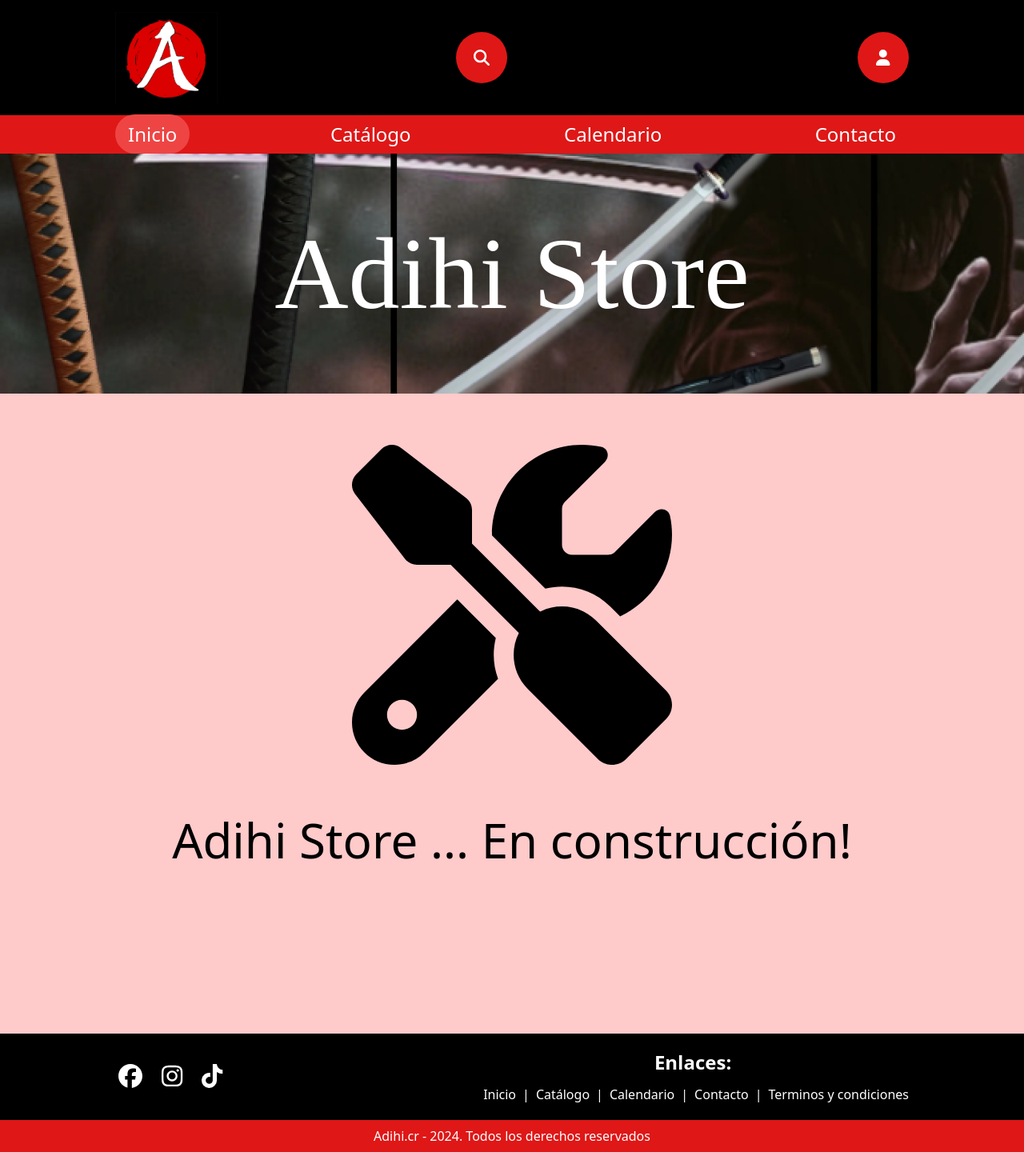
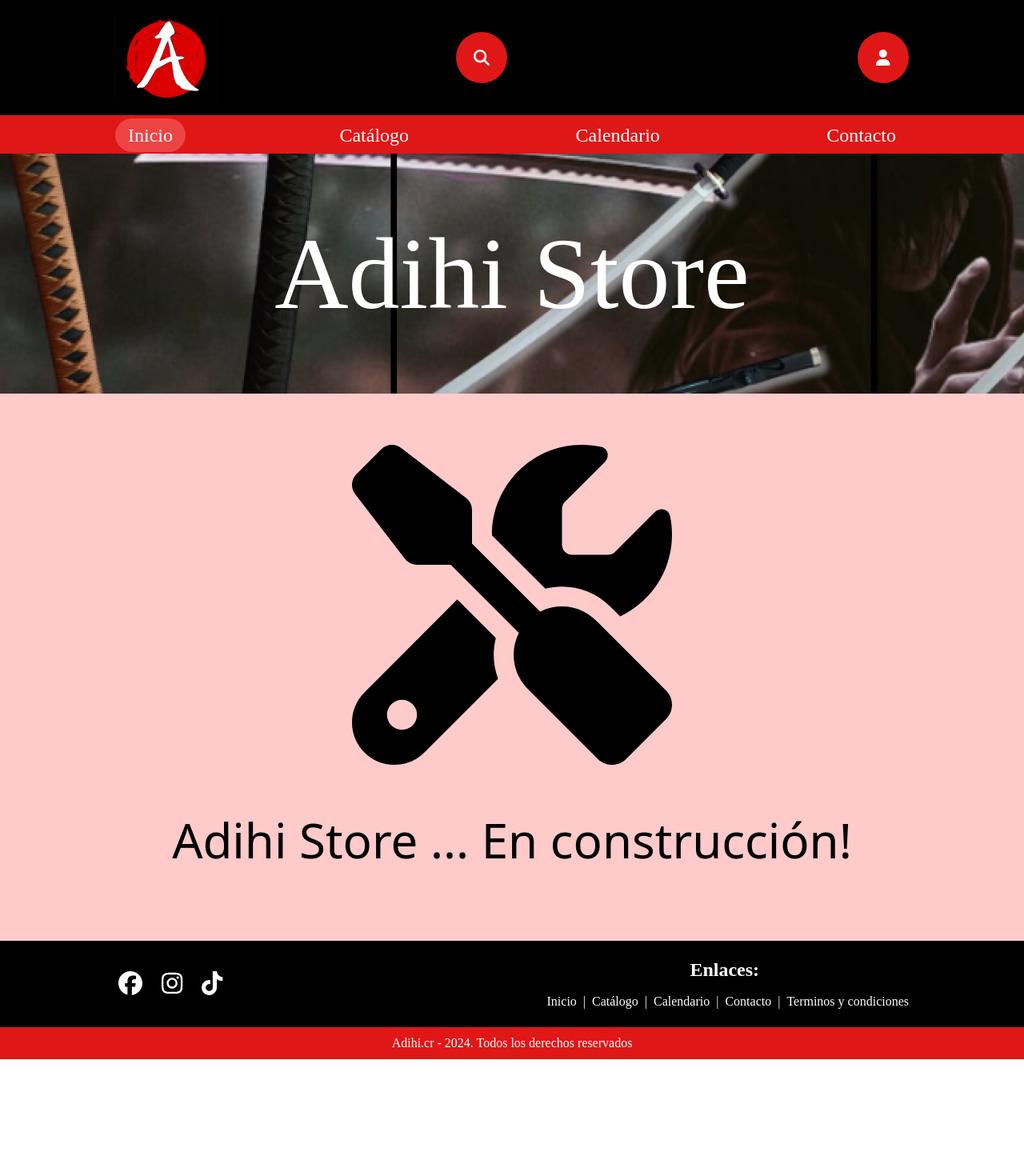
Before and after one commit to cgaritac/adihi_buy_react, a React (Vite) app: page / in a window 1280 px wide. Shown: the whole page at 80% size. After the commit the page ends 1324 px from the top, so only its background shows below. Built offline with nearby package versions, Linux system fonts and the light colour scheme.

Commit message:
Login and button

```diff
--- a/src/App.tsx
+++ b/src/App.tsx
@@ -1,9 +1,10 @@
 import { MainLayout } from '../src/components/layout'
 import { Home } from '../src/pages/home'
-import { Category } from '../src/pages/category'
+import { Catalog } from './pages/catalog'
 import { Calendar } from './pages/calendar'
 import { Contact } from '../src/pages/contact'
 import { Terms } from '../src/pages/terms'
+import { LoginUser } from '../src/pages/login'
 import { Cart } from '../src/pages/cart'
 import { BrowserRouter, Routes, Route } from 'react-router-dom'
 
@@ -15,10 +16,11 @@ function App() {
           <MainLayout>
             <Routes>
               <Route path='/' element={<Home/>}/>
-              <Route path='/category' element={<Category/>}/>
+              <Route path='/catalog' element={<Catalog/>}/>
               <Route path='/calendar' element={<Calendar/>}/>
               <Route path='/contact' element={<Contact/>}/>
               <Route path='/terms' element={<Terms/>}/>
+              <Route path='/login' element={<LoginUser/>}/>
               <Route path='/cart' element={<Cart/>}/>
             </Routes>
           </MainLayout>
--- a/src/components/common/Rights-bar.tsx
+++ b/src/components/common/Rights-bar.tsx
@@ -1,7 +1,7 @@
 export const RightsBar = () => {
     return (
         <>
-            <h6 id="Rights-title" className="flex justify-center text-white font-medium p-2">Adihi.cr - 2024. Todos los derechos reservados</h6>
+            <h6 id="Rights-title" className="flex justify-center text-white font-medium p-2 font-trade-winds">Adihi.cr - 2024. Todos los derechos reservados</h6>
         </>
     )
 }
--- /dev/null
+++ b/src/components/common/button.tsx
@@ -0,0 +1,20 @@
+import React from "react";
+
+interface ButtonComponentProps {
+    children: React.ReactNode;
+    className?: string;
+    onClick: (event: React.MouseEvent<HTMLButtonElement>) => void;
+}
+
+export const ButtonComponent = ({ children, className = "", onClick }: ButtonComponentProps) => {
+    return(
+        <button
+        onClick={onClick}
+        className={
+        `text-2xl font-trade-winds text-white p-2 border rounded-full border-adihi-red border-1 bg-adihi-red
+        ${className}`
+        }>
+            {children}
+        </button>
+    )
+}
--- a/src/components/common/footer-bar.tsx
+++ b/src/components/common/footer-bar.tsx
@@ -27,8 +27,8 @@ export const FooterBar = () => {
                     </ul>
                 </section>
                 <section aria-labelledby='Pages-links' className='flex flex-col items-center'>
-                    <h3 id='Pages-links' className="text-2xl font-normal mb-3 mt-5 font-semibold">Enlaces:</h3>
-                    <ul className='flex'>
+                    <h3 id='Pages-links' className="text-2xl font-normal mb-3 mt-5 font-semibold font-trade-winds">Enlaces:</h3>
+                    <ul className='flex font-trade-winds'>
                         <li className='pl-2 pb-1'>
                             <NavLink
                                 to="/"
@@ -45,7 +45,7 @@ export const FooterBar = () => {
                                 end
                                 className="hover:text-adihi-red"
                             >
-                                {PagesList.category}
+                                {PagesList.catalog}
                             </NavLink>
                             <span className='pl-2'>|</span>
                         </li>
--- a/src/components/common/header-bar.tsx
+++ b/src/components/common/header-bar.tsx
@@ -2,6 +2,7 @@ import { FontAwesomeIcon } from '@fortawesome/react-fontawesome';
 import { faUser, faSearch } from '@fortawesome/free-solid-svg-icons';
 import { useHoverSearch } from '../../hooks/use-hover-search';
 import { LogoComponent } from '../common/logo';
+import { NavLink } from 'react-router-dom';
 
 export const HeaderBar = () => {
     const { isHovered, handleMouseEnter, handleMouseLeave } = useHoverSearch();
@@ -32,11 +33,11 @@ export const HeaderBar = () => {
                     </div>
                 </li>
                 <li>
-                    <a href="#" className='relative'>
-                        <div className='w-16 h-16 bg-adihi-red rounded-full flex items-center justify-center'>
+                    <NavLink to="/login" className='relative'>
+                        <div className='w-16 h-16 bg-adihi-red rounded-full flex items-center justify-center hover:bg-red-800'>
                             <FontAwesomeIcon icon={faUser} className="text-xl text-white" />
                         </div>
-                    </a>
+                    </NavLink>
                 </li>
             </ul>
         </>
--- a/src/components/common/nav-bar.tsx
+++ b/src/components/common/nav-bar.tsx
@@ -10,7 +10,7 @@ export const NavBar = () => {
                         to="/"
                         end
                         className={({ isActive }) =>
-                            `relative px-4 py-2 pb- hover:text-black ${isActive ? 'bg-red-500 rounded-full' : ''}`
+                            `relative px-4 py-2 font-trade-winds hover:text-black ${isActive ? 'bg-red-500 rounded-full' : ''}`
                         }
                     >
                         {PagesList.home}
@@ -20,17 +20,17 @@ export const NavBar = () => {
                     <NavLink
                         to="/category/"
                         className={({ isActive }) =>
-                            `relative px-4 py-2 pb- hover:text-black ${isActive ? 'bg-red-500 rounded-full' : ''}`
+                            `relative px-4 py-2 font-trade-winds hover:text-black ${isActive ? 'bg-red-500 rounded-full' : ''}`
                         }
                     >
-                        {PagesList.category}
+                        {PagesList.catalog}
                     </NavLink>
                 </li>
                 <li className="">
                     <NavLink
                         to="/calendar"
                         className={({ isActive }) =>
-                            `relative px-4 py-2 pb- hover:text-black ${isActive ? 'bg-red-500 rounded-full' : ''}`
+                            `relative px-4 py-2 font-trade-winds hover:text-black ${isActive ? 'bg-red-500 rounded-full' : ''}`
                         }
                     >
                         {PagesList.calendar}
@@ -40,7 +40,7 @@ export const NavBar = () => {
                     <NavLink
                         to="/contact"
                         className={({ isActive }) =>
-                            `relative px-4 py-2 pb- hover:text-black ${isActive ? 'bg-red-500 rounded-full' : ''}`
+                            `relative px-4 py-2 font-trade-winds hover:text-black ${isActive ? 'bg-red-500 rounded-full' : ''}`
                         }
                     >
                         {PagesList.contact}
--- a/src/components/layout.tsx
+++ b/src/components/layout.tsx
@@ -18,7 +18,7 @@ export const MainLayout = ({ children }: {children: React.ReactNode}) => {
             <section className='w-full bg-home-hero bg px-36'>
                 <Hero/>
             </section>
-            <main className='min-h-screen bg-red-200 px-36'>
+            <main className='bg-red-200 px-36 pb-24'>
                 {children}
             </main>
             <footer className='w-full bg-black px-36'>
--- a/src/pages/category.tsx
+++ b/src/pages/catalog.tsx
@@ -1,7 +1,7 @@
 import { faScrewdriverWrench } from '@fortawesome/free-solid-svg-icons';
 import { FontAwesomeIcon } from '@fortawesome/react-fontawesome';
 
-export const Category = () => {
+export const Catalog = () => {
     return (
         <>
             <h1 className="flex justify-center">
--- /dev/null
+++ b/src/pages/login.tsx
@@ -0,0 +1,41 @@
+import { useState } from 'react';
+import 'firebase/auth';
+import { ButtonComponent } from '../components/common/button';
+import { getAuth, signInWithEmailAndPassword } from "firebase/auth";
+
+export const LoginUser = () => {
+    const [email, setEmail] = useState('');
+    const [password, setPassword] = useState('');
+
+
+    const submit = () => {
+        const auth = getAuth();
+        signInWithEmailAndPassword(auth, email, password)
+        .then((userCredential) => {
+
+            const user = userCredential.user;
+            console.log(user);
+        })
+        .catch((error) => {
+            const errorCode = error.code;
+            const errorMessage = error.message;
+            console.error(errorCode, errorMessage);
+        });
+    }
+
+    return (
+        <>
+            <h1 className="flex justify-center text-6xl pt-24 mb-16 font-trade-winds">Inicio de sesión</h1>
+            <label className="ml-[600px] text-2xl font-trade-winds">Usuario:</label>
+            <input type="email" id='email' onChange={(ev) => setEmail(ev.target.value) } className="ml-[600px] mt-3 mb-7 text-2xl font-trade-winds"/>
+            <label className="ml-[600px] text-2xl font-trade-winds">Contraseña:</label>
+            <input type="password" id='password' onChange={(ev) => setPassword(ev.target.value) } className="ml-[600px] mt-3 mb-7 text-2xl font-trade-winds"/>
+            <br />
+            <div className='flex justify-center mt-16'>
+                <ButtonComponent onClick={submit} className="hover:bg-red-800">
+                    Iniciar sesión
+                </ButtonComponent>
+            </div>
+        </>
+    )
+}
--- a/src/utils/enums/list-pages.ts
+++ b/src/utils/enums/list-pages.ts
@@ -1,9 +1,6 @@
 export enum PagesList {
     home = "Inicio",
-    category = "Catálogo",
-    katana = "Katanas",
-    new = "Nuevo",
-    popular = "Populares",
+    catalog = "Catálogo",
     calendar = "Calendario",
     contact = "Contacto",
     terms = "Terminos y condiciones",
```
